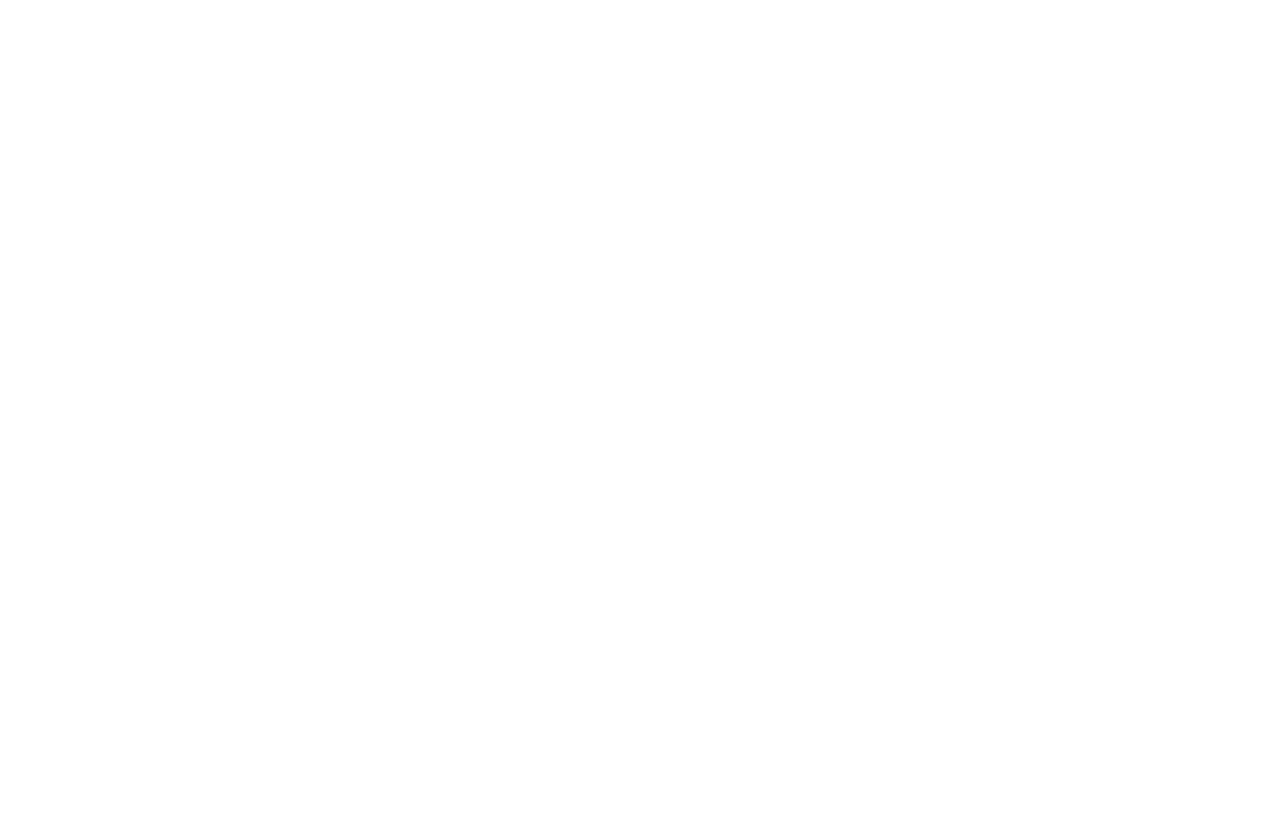
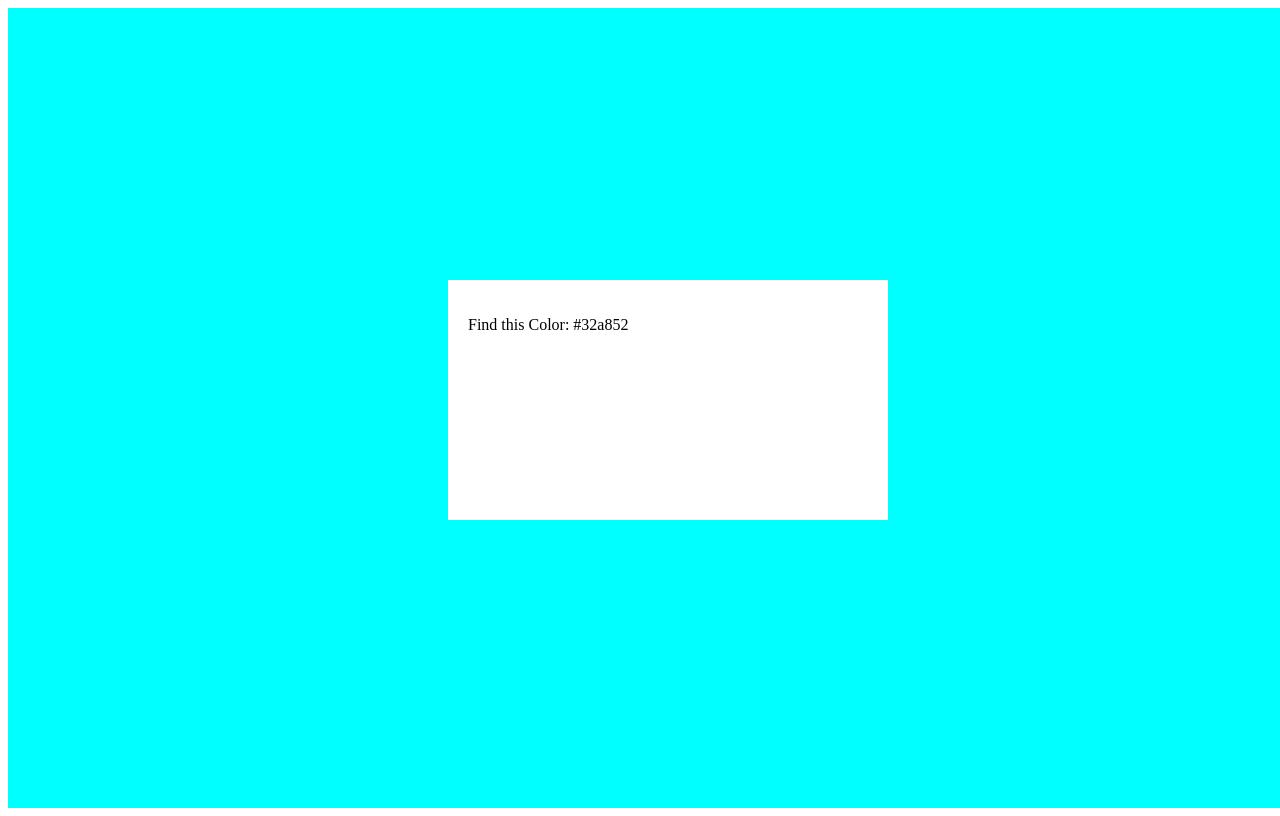
Before and after one commit to rwadnd/color-game, a plain HTML site: page index.html in a window 1280 px wide. Drawn offline with Linux system fonts and the light colour scheme.

Commit message:
added boilerplate and basic code

```diff
--- a/index.html
+++ b/index.html
@@ -4,8 +4,11 @@
     <meta charset="UTF-8">
     <meta name="viewport" content="width=device-width, initial-scale=1.0">
     <title>Document</title>
+    <link rel="stylesheet" href="style.css">
 </head>
 <body>
+    <div id="body"><div id="display"><p id="text">Find this Color:</p></div></div>
 
+    <script src="script.js"></script>
 </body>
 </html>
--- a/script.js
+++ b/script.js
@@ -0,0 +1,16 @@
+var color = "#32a852"
+var colorText = document.getElementById("text")
+colorText.innerText += " " + color;
+
+document.body.addEventListener("mousemove", track);
+
+function track(e){
+    console.log(e.type);
+    var body = document.getElementById("body");
+    body.style.backgroundColor = "rgb("+e.clientX+","+e.clientY+",20)"
+    var combination = rgbToHex(e.clientX, e.clientY ,20)
+}
+
+function rgbToHex(r, g, b) {
+    return "#" + componentToHex(r) + componentToHex(g) + componentToHex(b);
+  }
--- a/style.css
+++ b/style.css
@@ -0,0 +1,19 @@
+body {
+
+}
+#body{
+    width: 100vw;
+    height: 100vh;
+    background-color: aqua;
+}
+
+#display{
+    width: 400px;
+    height: 200px;
+    background-color: white;
+    margin: auto;
+    position: absolute;
+    top: 35%;
+    left: 35%;
+    padding: 20px;
+}
```
